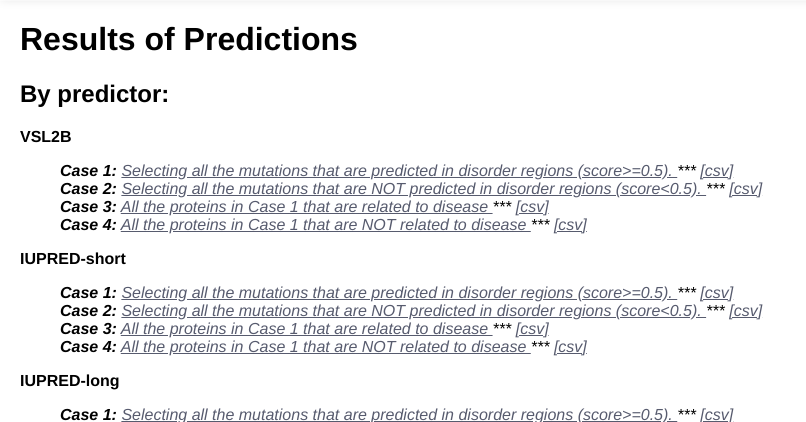
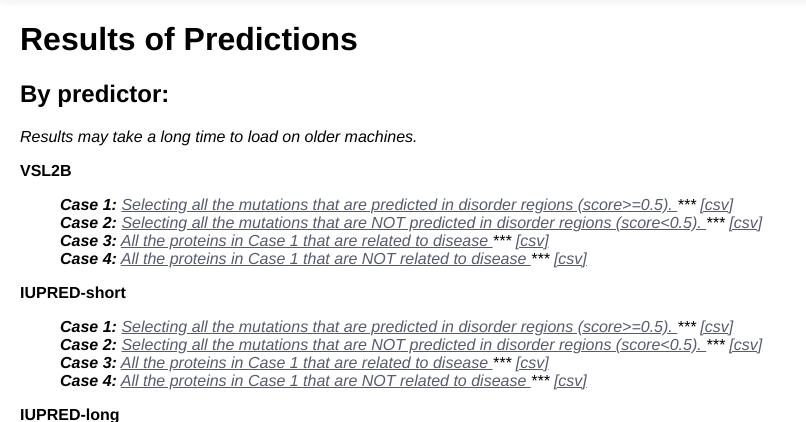
Before and after one commit to steveandroulakis/disorder-regions, a Django app: page /predicted/ in a window 1280 px wide. Shown: the part 57-479 px from the top of the page, without its empty margins (0-806 px from the left). Run offline with Django 3.2, Linux system fonts and the light colour scheme.

Commit message:
Added 4th case result urls and message about potential slowness

```diff
--- a/disorder_regions/disorder/templates/disorder/predicted.html
+++ b/disorder_regions/disorder/templates/disorder/predicted.html
@@ -7,6 +7,7 @@
     <h1>Results of Predictions</h1>
 
     <h2>By predictor:</h2>
+    <p><em>Results may take a long time to load on older machines.</em></p>
 	<p>
 	    <strong>VSL2B</strong>
         <ul>
--- a/disorder_regions/urls.py
+++ b/disorder_regions/urls.py
@@ -26,12 +26,15 @@ predicted_urls = patterns(
     (r'^iupred-short/1/', 'iupred_short_one'),
     (r'^iupred-short/2/', 'iupred_short_two'),
     (r'^iupred-short/3/', 'iupred_short_three'),
+    (r'^iupred-short/4/', 'iupred_short_four'),
     (r'^iupred-long/1/', 'iupred_long_one'),
     (r'^iupred-long/2/', 'iupred_long_two'),
     (r'^iupred-long/3/', 'iupred_long_three'),
+    (r'^iupred-long/4/', 'iupred_long_four'),
     (r'^vsl2b/1/', 'vsl2b_one'),
     (r'^vsl2b/2/', 'vsl2b_two'),
     (r'^vsl2b/3/', 'vsl2b_three'),
+    (r'^vsl2b/4/', 'vsl2b_four'),
     )
 
 urlpatterns = patterns('',
```
